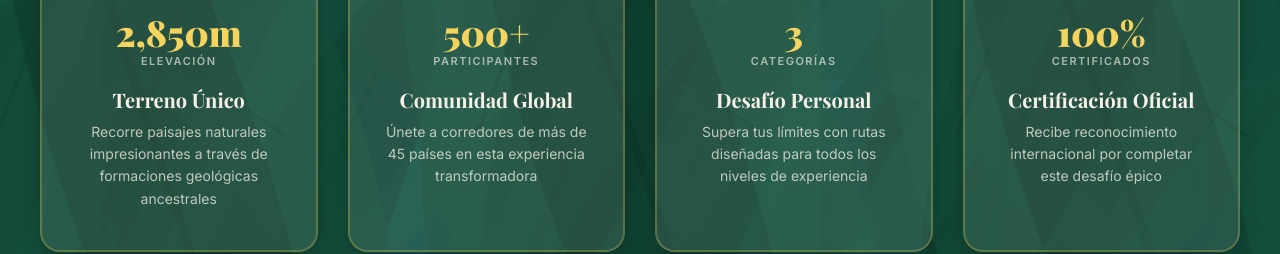
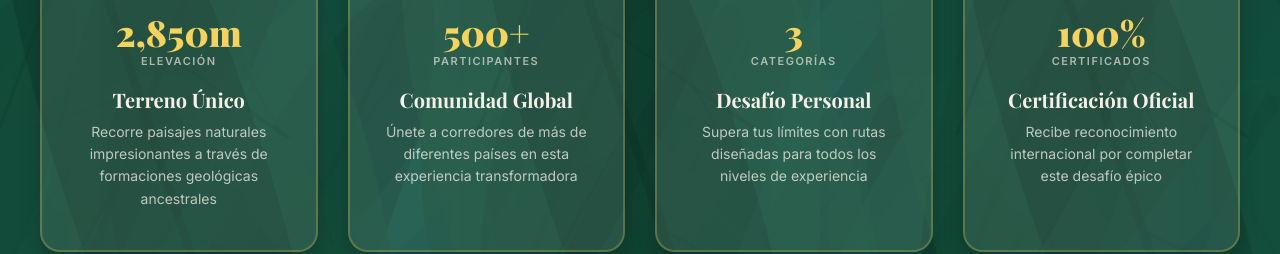
Before and after one commit to gabywakil/tepuy-race, a React (Vite) app: page / in a window 1280 px wide. Shown: the part 2240-2494 px from the top of the page. Built offline with nearby package versions, Linux system fonts and the light colour scheme; a web font is replaced by a local one.

Commit message:
Update Overview.jsx

```diff
--- a/src/components/Overview.jsx
+++ b/src/components/Overview.jsx
@@ -30,7 +30,7 @@ const Overview = () => {
 
   const features = [
     { icon: Mountain,   title: "Terreno Único",        description: "Recorre paisajes naturales impresionantes a través de formaciones geológicas ancestrales", stat: "2,850m", label: "Elevación",    delay: "0s"    },
-    { icon: Users,      title: "Comunidad Global",     description: "Únete a corredores de más de 45 países en esta experiencia transformadora",               stat: "500+",   label: "Participantes", delay: "0.1s"  },
+    { icon: Users,      title: "Comunidad Global",     description: "Únete a corredores de más de diferentes países en esta experiencia transformadora",               stat: "500+",   label: "Participantes", delay: "0.1s"  },
     { icon: TrendingUp, title: "Desafío Personal",     description: "Supera tus límites con rutas diseñadas para todos los niveles de experiencia",             stat: "3",      label: "Categorías",    delay: "0.2s"  },
     { icon: Award,      title: "Certificación Oficial",description: "Recibe reconocimiento internacional por completar este desafío épico",                     stat: "100%",   label: "Certificados",  delay: "0.3s"  },
   ];
```
